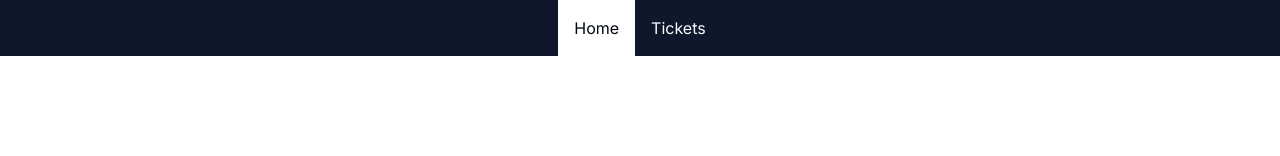
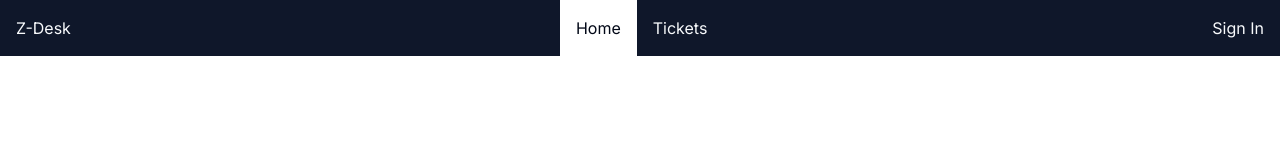
Before and after one commit to davidtskhvedadze/z-desk, a Next.js app: page / in a window 1280 px wide. Shown: the top 156 px of the page. Built offline with nearby package versions, Linux system fonts and the light colour scheme.

Commit message:
Update styling for navbar to include sign in

```diff
--- a/src/app/layout.tsx
+++ b/src/app/layout.tsx
@@ -21,8 +21,12 @@ export default function RootLayout({
     <html lang="en">
       <body className={cn("bg-background min-h-screen font-sans antialiased", inter.variable)}>
         <NavBar>
-          <NavLink href="/">Home</NavLink>
-          <NavLink href="/tickets">Tickets</NavLink>
+          <div className={cn("flex justify-start")}>Z-Desk</div>
+          <div className="flex justify-center">
+            <NavLink href="/">Home</NavLink>
+            <NavLink href="/tickets">Tickets</NavLink>
+          </div>
+          <div className={cn("flex justify-end")}>Sign In</div>
         </NavBar>
         <Toaster />
         {children}
--- a/src/app/page.tsx
+++ b/src/app/page.tsx
@@ -29,6 +29,7 @@ const formSchema = z.object({
 
 export default function Page() {
   const [errorMessages, setErrorMessages] = useState<string[]>([]);
+
   const { toast } = useToast();
 
   const form = useForm<z.infer<typeof formSchema>>({
--- a/src/components/NavBar.tsx
+++ b/src/components/NavBar.tsx
@@ -7,7 +7,7 @@ import { Component, ComponentProps, ReactNode } from "react";
 
 export function NavBar({ children }: { children: ReactNode }) {
     return (
-        <nav className="bg-primary text-primary-foreground flex justify-center px-4">{children}</nav>
+        <nav className="bg-primary text-primary-foreground flex items-center justify-between px-4">{children}</nav>
     )
 };
 
```
Also changed, not shown: src/app/tickets/page.tsx (+17 -4 lines), 1 other file (tests, documents, lock files or other folders).
